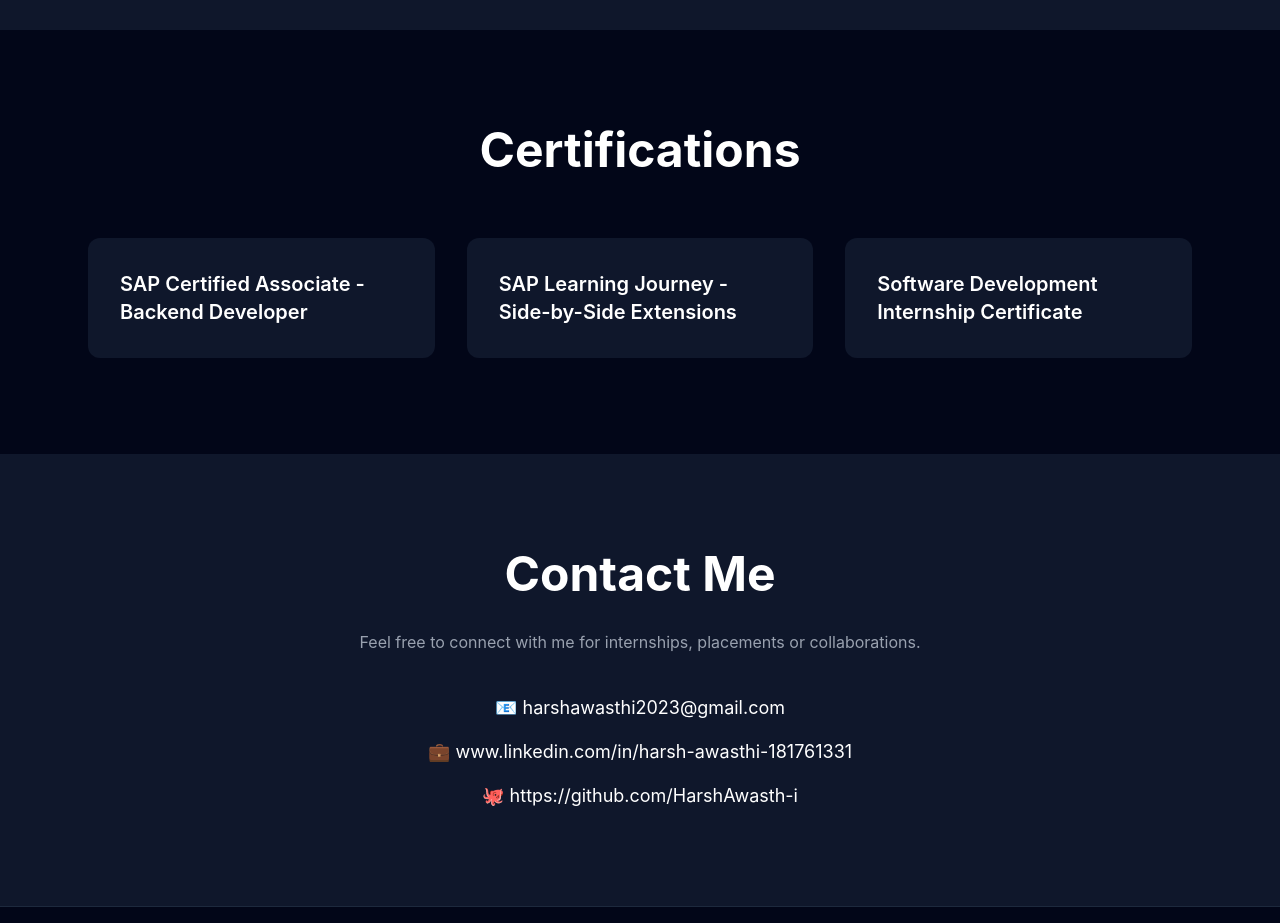
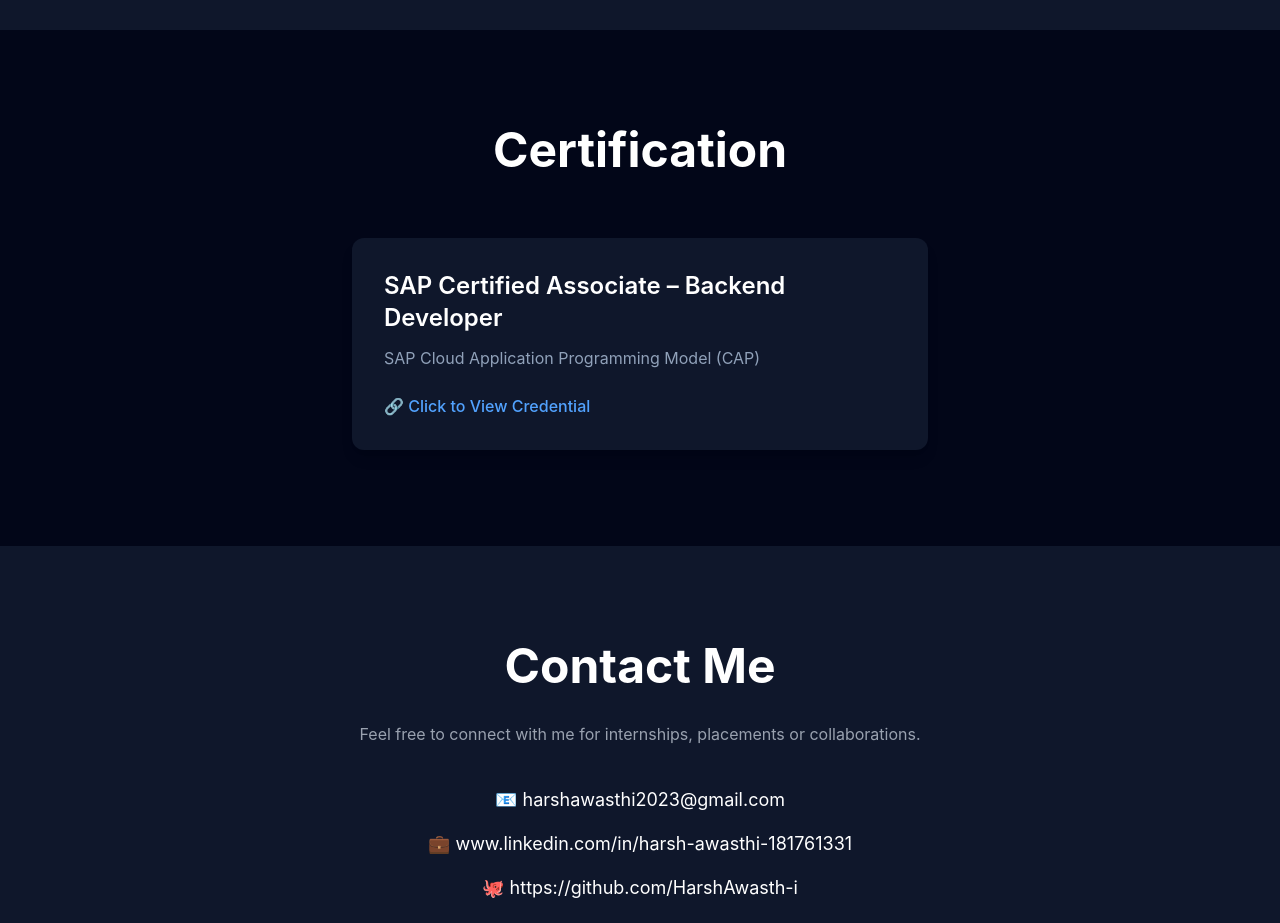
Before and after one commit to HarshAwasth-i/Portfolio, a React (Vite) app: page / in a window 1280 px wide. Shown: the part 4000-4923 px from the top of the page. Built offline with nearby package versions, Linux system fonts and the light colour scheme.

Commit message:
Update certification section with Credly badge

```diff
--- a/src/components/Certifications.jsx
+++ b/src/components/Certifications.jsx
@@ -1,33 +1,31 @@
 function Certifications() {
-  const certs = [
-    "SAP Certified Associate - Backend Developer",
-    "SAP Learning Journey - Side-by-Side Extensions",
-    "Software Development Internship Certificate",
-  ];
-
   return (
     <section id="certifications" className="py-24 bg-slate-950">
       <div className="max-w-6xl mx-auto px-6">
-
         <h2 className="text-5xl font-bold text-center text-white mb-16">
-          Certifications
+          Certification
         </h2>
 
-        <div className="grid md:grid-cols-3 gap-8">
+        <div className="flex justify-center">
+          <a
+            href="https://www.credly.com/badges/83bd2a01-c03e-49df-9164-65ddc8004a1e/linked_in?t=tfp2sd"
+            target="_blank"
+            rel="noopener noreferrer"
+            className="bg-slate-900 rounded-xl p-8 w-full max-w-xl hover:scale-105 hover:bg-slate-800 transition duration-300 shadow-lg"
+          >
+            <h3 className="text-2xl font-semibold text-white">
+              SAP Certified Associate – Backend Developer
+            </h3>
 
-          {certs.map((cert) => (
-            <div
-              key={cert}
-              className="bg-slate-900 rounded-xl p-8 hover:scale-105 transition duration-300"
-            >
-              <h3 className="text-xl font-semibold text-white">
-                {cert}
-              </h3>
-            </div>
-          ))}
+            <p className="text-slate-400 mt-3">
+              SAP Cloud Application Programming Model (CAP)
+            </p>
 
+            <p className="mt-6 text-blue-400 font-medium">
+              🔗 Click to View Credential
+            </p>
+          </a>
         </div>
-
       </div>
     </section>
   );
```
